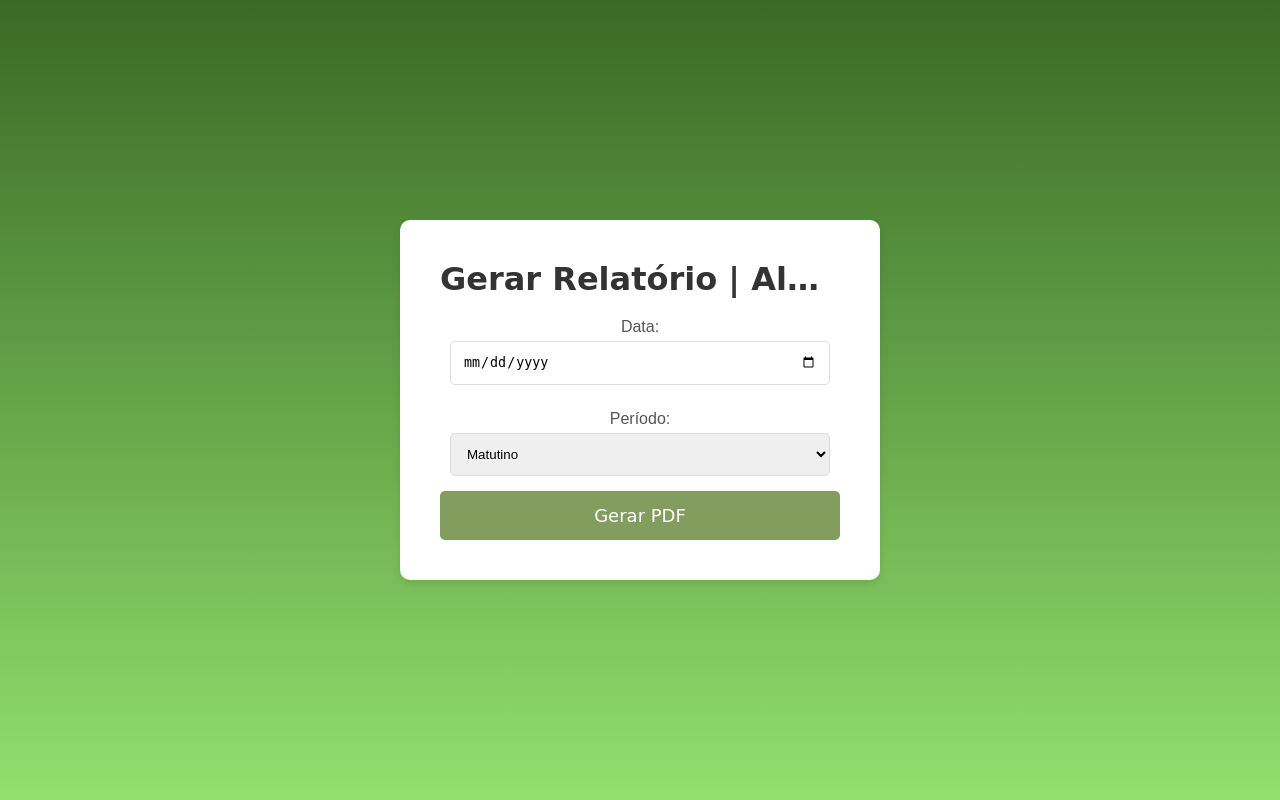
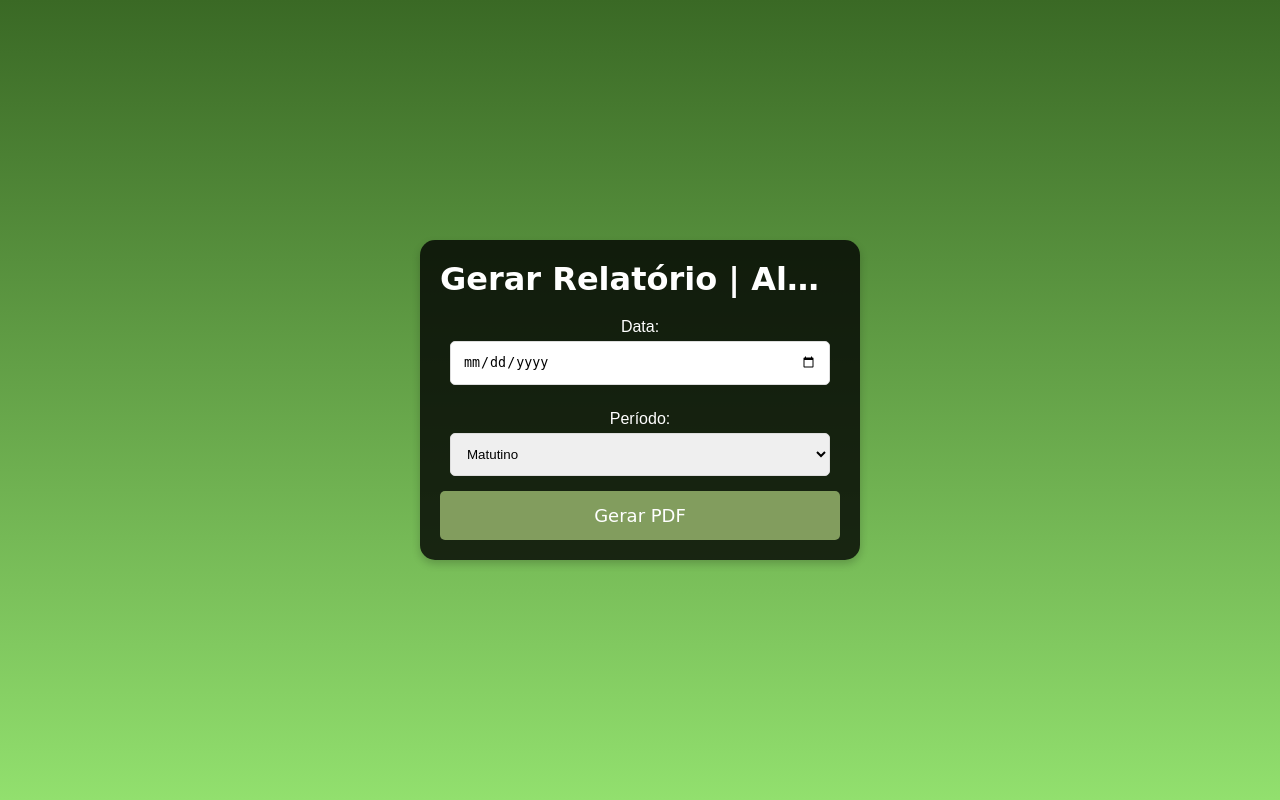
Before and after one commit to KaimanSystem/TCC, a PHP site: page /Projeto/relatorio_aluno.php in a window 1280 px wide. Run offline with PHP 8.4, Linux system fonts and the light colour scheme; some web fonts are replaced.

Commit message:
commit 08/09

```diff
--- a/relatorio_aluno.php
+++ b/relatorio_aluno.php
@@ -96,27 +96,28 @@ if (isset($_POST['gerar_pdf'])) {
     <meta name="viewport" content="width=device-width, initial-scale=1.0">
     <title>Kaiman System | Admin</title>
     <style>
+        @import url('https://fonts.cdnfonts.com/css/bebas-neue');
         /* Estilos gerais */
         body {
-            font-family: Arial, sans-serif;
+            font-family: 'Bebas Neue', sans-serif;
+            background-image: linear-gradient(to top, #92e06e, #3a6925);
             margin: 0;
             padding: 0;
+            height: 100vh;
             display: flex;
             justify-content: center;
             align-items: center;
-            height: 100vh;
-            background-image: linear-gradient(to top, #92e06e, #3a6925);
         }
 
         /* Estilo do contêiner principal */
         .container {
-            background-color: #ffffff;
-            padding: 40px;
-            border-radius: 10px;
-            box-shadow: 0 4px 8px rgba(0, 0, 0, 0.1);
+            width: 90%;
+            max-width: 400px;
+            background-color: rgba(0, 0, 0, 0.8);
+            padding: 20px;
+            border-radius: 15px;
+            box-shadow: 0 4px 8px rgba(0,0,0,0.2);
             text-align: center;
-            width: 400px;
-            max-width: 90%;
         }
 
         /* Estilo do título */
@@ -124,7 +125,7 @@ if (isset($_POST['gerar_pdf'])) {
             font-family: 'Bebas Neue', cursive;
             font-size: 32px;
             margin: 0 0 20px;
-            color: #333;
+            color: white;
             text-align: center;
             white-space: nowrap;
             overflow: hidden;
@@ -136,7 +137,7 @@ if (isset($_POST['gerar_pdf'])) {
             display: block;
             font-size: 16px;
             margin: 10px 0 5px;
-            color: #555;
+            color: white;
         }
 
         input[type="date"], select {
```
